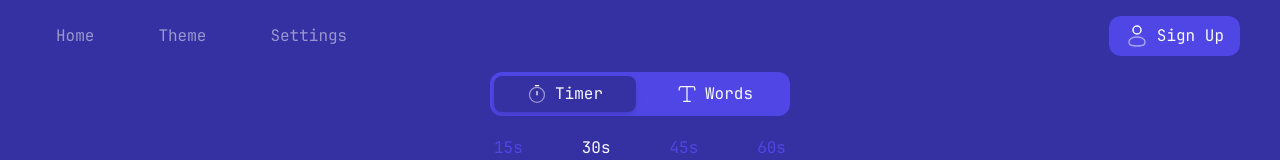
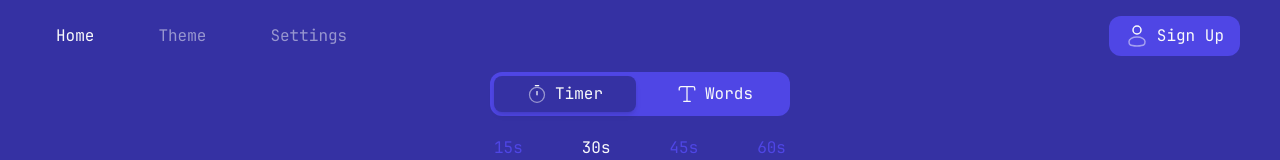
Before and after one commit to MohammadMosavat/donkeyTyping, a Next.js app in the folder client/: page / in a window 1280 px wide. Shown: the top 160 px of the page. Built offline with nearby package versions, Linux system fonts and the light colour scheme; no server answers.

Commit message:
fix the opacity of links in header

```diff
--- a/client/src/components/Header/index.tsx
+++ b/client/src/components/Header/index.tsx
@@ -76,7 +76,7 @@ const Header = () => {
                 onClick={() => close()}
                 className={`group [&>a>button]:!p-0 w-full md:w-auto ${isOpen &&
                   "!rounded-xl"} opacity-50 hover:opacity-100 bg-transparent ${
-                  pathname === "/" ? "opacity-100 [&_*]:stroke-2" : ""
+                  pathname === "/" ? "!opacity-100 [&_*]:stroke-2" : ""
                 }`}
                 link="/"
                 value={"Home"}
@@ -87,7 +87,7 @@ const Header = () => {
                 onClick={() => close()}
                 className={`group [&>a>button]:!p-0 w-full md:w-auto ${isOpen &&
                   "!rounded-xl"} opacity-50 hover:opacity-100 bg-transparent ${
-                  pathname === "/theme" ? "opacity-100 [&_*]:stroke-2" : ""
+                  pathname === "/theme" ? "!opacity-100 [&_*]:stroke-2" : ""
                 }`}
                 link="/theme"
                 value={"Theme"}
@@ -98,7 +98,7 @@ const Header = () => {
                 onClick={() => close()}
                 className={`group [&>a>button]:!p-0 w-full md:w-auto ${isOpen &&
                   "!rounded-xl"} opacity-50 hover:opacity-100 bg-transparent ${
-                  pathname === "/settings" ? "opacity-100 [&_*]:stroke-2" : ""
+                  pathname === "/settings" ? "!opacity-100 [&_*]:stroke-2" : ""
                 }`}
                 link="/settings"
                 value={"Settings"}
```
